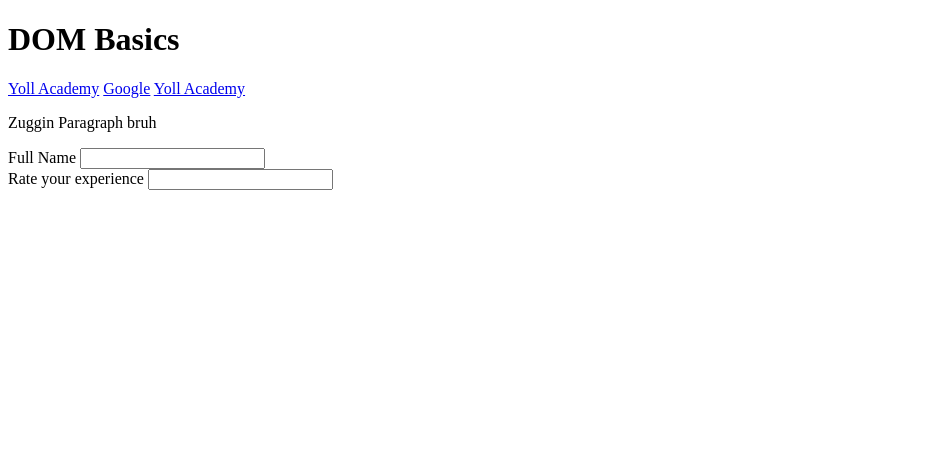
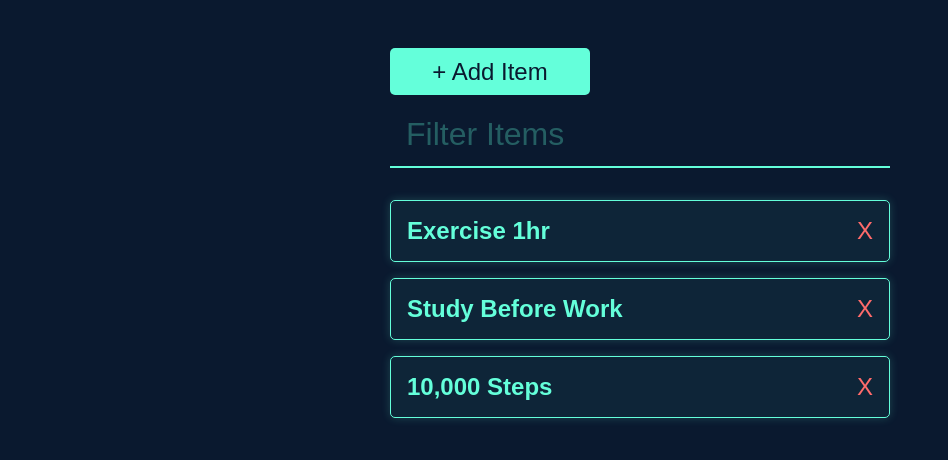
Before and after one commit to Shawaiz99/practice-project-html-css-js, a plain HTML site: page html/index.html in a window 1280 px wide. Shown: the whole page, without its empty margins (0-948 px from the left). Drawn offline with Linux system fonts and the light colour scheme.

Commit message:
Last class session based with more DOM stuff

```diff
--- a/css/style.css
+++ b/css/style.css
@@ -1,5 +1,97 @@
 * {
-    box-sizing: border-box;
-    margin: 0;
-    padding: 0;
-  }
+  margin: 0;
+  padding: 0;
+  box-sizing: border-box;
+}
+
+body {
+  font-family: Arial, Helvetica, sans-serif;
+  background-color: #0a192f;  /* Dark blue background */
+}
+
+.container {
+  width: 100vw;
+  min-height: 100vh;
+  display: flex;
+  justify-content: center;
+  align-items: top;
+  padding: 3rem;
+}
+
+.tracker {
+  min-width: 500px;
+  max-width: 800px;
+  display: flex;
+  flex-direction: column;
+}
+
+.add-btn::before{
+  content: '+ ';
+}
+
+.add-btn {
+  max-width: 200px;
+  font-size: 1.5rem;
+  padding: 0.6rem 2rem;
+  background-color: #64ffda;  /* Neon mint */
+  color: #0a192f;  /* Dark blue text */
+  border: none;
+  border-radius: 5px;
+  transition: all 0.3s ease;
+}
+
+.add-btn:hover {
+  background-color: #4dd5bd;
+  box-shadow: 0 0 15px rgba(100, 255, 218, 0.5);
+}
+
+input {
+  border: none;
+  background-color: transparent;  /* Subtle neon background */
+  border-bottom: 2px solid #64ffda;  /* Neon mint border */
+  padding: 1rem;
+  font-size: 20px;
+  margin: 1rem 0;
+  color: #64ffda;  /* Neon mint text */
+}
+
+input::placeholder {
+  font-size: 2rem;
+  color: rgba(100, 255, 218, 0.3);  /* Subtle neon placeholder */
+}
+
+ul {
+  list-style: none;
+}
+
+li {
+  font-size: 1.5rem;
+  font-weight: 700;
+  border: 1px solid #64ffda;  /* Neon mint border */
+  padding: 1rem;
+  margin: 1rem 0;
+  border-radius: 5px;
+  box-shadow: 0 0 10px rgba(100, 255, 218, 0.2);  /* Neon glow effect */
+  color: #64ffda;  /* Neon mint text */
+  background-color: rgba(100, 255, 218, 0.05);  /* Very subtle background */
+  display: flex;
+  justify-content: space-between;
+  transition: all 0.3s ease;
+}
+
+li:hover {
+  box-shadow: 0 0 20px rgba(100, 255, 218, 0.3);  /* Enhanced glow on hover */
+  transform: translateY(-2px);
+}
+
+li > button {
+  border: none;
+  background-color: transparent;
+  font-size: 1.5rem;
+  color: #ff6b6b;  /* Neon red for delete button */
+  transition: color 0.3s ease;
+}
+
+li > button:hover {
+  color: #ff4747;  /* Brighter red on hover */
+}
--- a/html/index.html
+++ b/html/index.html
@@ -1,26 +1,40 @@
 <!DOCTYPE html>
 <html lang="en">
   <head>
-  <meta charset="UTF-8">
-  <meta name="viewport" content="width=device-width, initial-scale=1.0">
-  <title>Document Object Model</title>
+    <meta charset="UTF-8" />
+    <meta name="viewport" content="width=device-width, initial-scale=1.0" />
+    <title>Daily Goal Tracker</title>
+    <link rel="stylesheet" href="../css/style.css" />
   </head>
   <body>
-  <h1>DOM Basics</h1>
-  <div id="main">
-    <a href="https://www.yoll.io">Yoll Academy</a>
-    <a href="https://www.google.com">Google</a>
-    <a href="https://www.yoll.io">Yoll Academy</a>
+    <div class="container">
+      <div class="tracker" id="goal-tracker">
+        <button class="add-btn" id="add-goal">Add Item</button>
+        <input
+          placeholder="Filter Items"
+          type="text"
+          name="filter"
+          id="filter"
+          data-type="search"
+        />
+
+        <ul class="items" id="goal-list">
+          <li class="item" data-priority="high">
+            <span class="goal-text">Exercise 1hr</span>
+            <button class="delete-btn">X</button>
+          </li>
+          <li class="item" data-priority="medium">
+            <span class="goal-text">Study Before Work</span>
+            <button class="delete-btn">X</button>
+          </li>
+          <li class="item" data-priority="low">
+            <span class="goal-text">10,000 Steps</span>
+            <button class="delete-btn">X</button>
+          </li>
+        </ul>
       </div>
-  <p>Zuggin Paragraph bruh</p>
-  <form action="#">
-    <label for="text">Full Name</label>
-    <input type="text" name="text" id="text">
-  </form>
-  <form action="#">
-    <label for="text">Rate your experience</label>
-    <input type="number" name="number" id="number">
-  </form>
+    </div>
+
     <script src="../js/practice.js"></script>
   </body>
 </html>
--- a/js/practice.js
+++ b/js/practice.js
@@ -1,28 +1,23 @@
-// - Dom  Basics
+// Selecting Single Elements from DOM
+
 window.onload = function() {
-// Window is the global object in DOM
-console.log(window);
 
-// Document Object
-// console.log(window.document);
-console.log(document);
+// It will return an element as an object unless it's not found;
+// then it returns null.
+// getElementById()
+// querySelector()
 
-// Access the title
-console.log(document.title);
+// const goalTrackerElement = document.getElementById("goal-tracker");
+// console.log(goalTrackerElement);
 
-// Head and Body
-console.log(document.head);
+// querySelector() - you can provide any selector you need; from simple to advanced
 
-// Body
-console.log(document.body);
+// Select by ID # - need to add shortcut for id
+// const addGoalButton = document.querySelector('#add-goal');
+// console.log(addGoalButton);
 
-// Access the inner HTML of the body
-// console.log(document.body.innerHTML);
-
-// Modify what is inside of the tag
-// document.body.innerHTML = '<h3>I changed the header. Get bent scrubs<h3>'
-
-console.log(document.getElementById('main'));
-
+// Accessing the attributes and modifying them
+const goalTrackerEl = document.querySelector('#goal-tracker');
+goalTrackerEl.getAttribute('class');
 
 };
```
Lines whose indentation alone changed are shown as unchanged.
